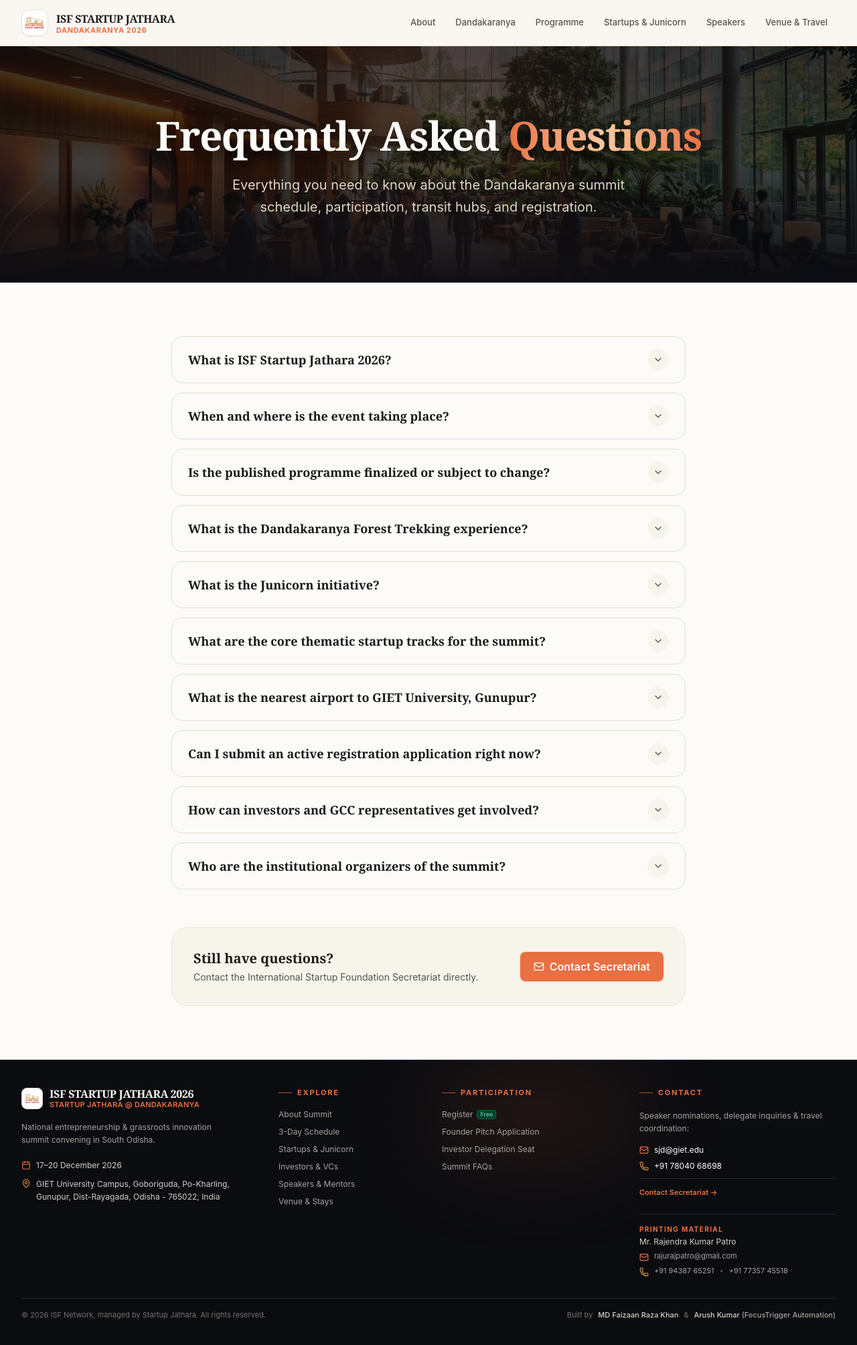
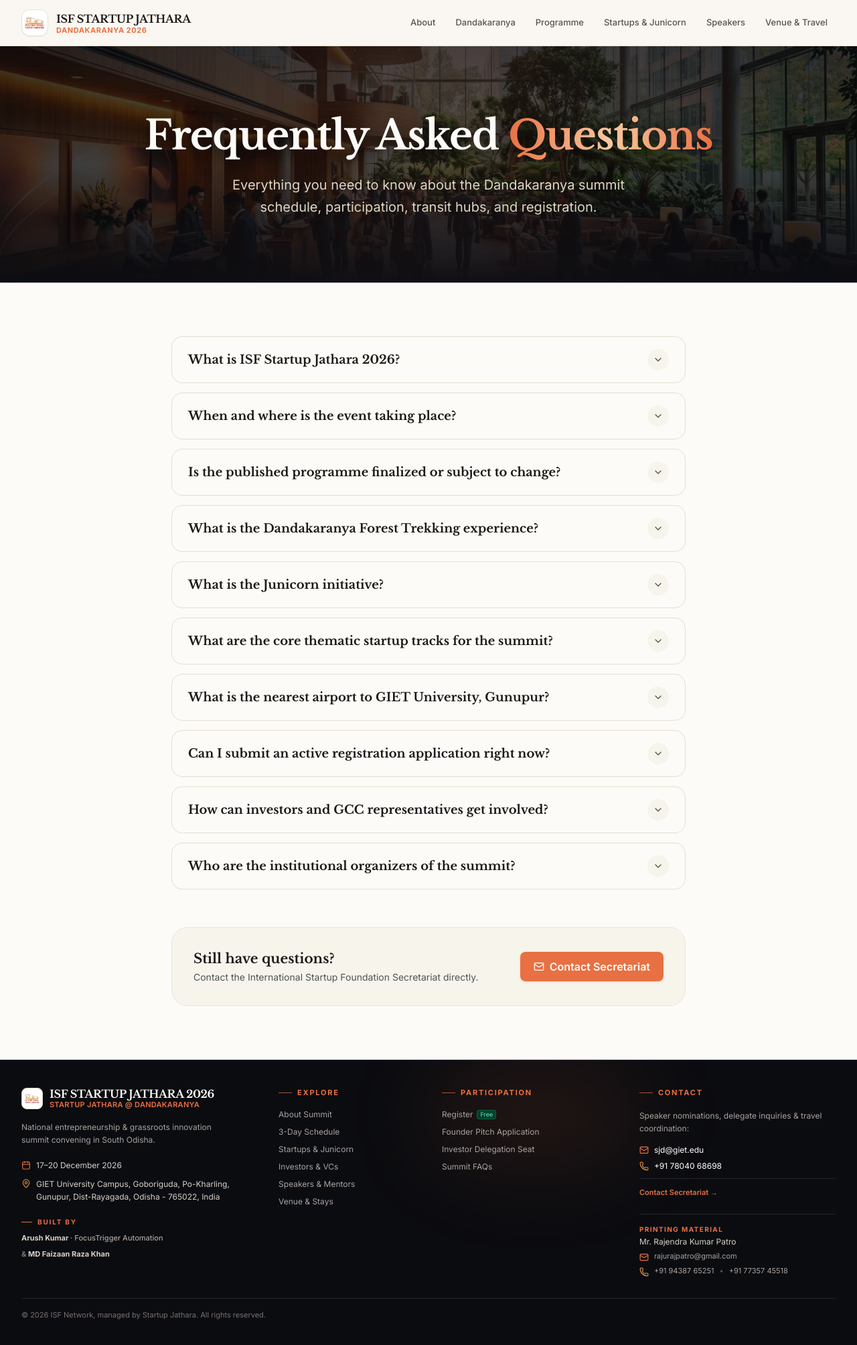
Before and after one commit to comapny230-code/ISF-Main-Port, a Next.js app: page /faq in a window 1280 px wide. Shown: the top 2008 px of the page at 67% size. Built offline with nearby package versions, Linux system fonts and the light colour scheme; no server answers.

Commit message:
Refine footer credits and typography

```diff
--- a/src/app/globals.css
+++ b/src/app/globals.css
@@ -2,10 +2,10 @@
 
 @layer theme {
   :root {
-    --font-serif: "Libre Baskerville", "Baskerville", "Playfair Display", Georgia, serif;
-    --font-sans: Inter, system-ui, -apple-system, BlinkMacSystemFont, "Segoe UI", Roboto, sans-serif;
-    --font-heading: var(--font-serif);
-    --font-body: var(--font-sans);
+    --font-serif: var(--font-serif), "Libre Baskerville", "Baskerville", "Playfair Display", Georgia, serif;
+    --font-sans: var(--font-sans), Inter, system-ui, -apple-system, BlinkMacSystemFont, "Segoe UI", Roboto, sans-serif;
+    --font-heading: var(--font-serif), "Libre Baskerville", "Baskerville", "Playfair Display", Georgia, serif;
+    --font-body: var(--font-sans), Inter, system-ui, sans-serif;
 
     --breakpoint-xs: 480px;
 
--- a/src/app/layout.tsx
+++ b/src/app/layout.tsx
@@ -1,7 +1,23 @@
 import type { Metadata } from "next";
+import { Inter, Libre_Baskerville } from "next/font/google";
 import "./globals.css";
 import { PublicHeaderWrapper, PublicFooterWrapper } from "@/components/layout/ConditionalPublicLayout";
 import { SmoothScroll } from "@/components/common/SmoothScroll";
+
+const inter = Inter({
+  subsets: ["latin"],
+  variable: "--font-sans",
+  display: "swap",
+  weight: ["300", "400", "500", "600", "700", "800"],
+});
+
+const libreBaskerville = Libre_Baskerville({
+  subsets: ["latin"],
+  variable: "--font-serif",
+  display: "swap",
+  weight: ["400", "700"],
+  style: ["normal", "italic"],
+});
 
 const siteUrl = process.env.NEXT_PUBLIC_SITE_URL || "https://isf-startup-jathara-2026.vercel.app";
 
@@ -60,7 +76,7 @@ export default function RootLayout({
   return (
     <html
       lang="en"
-      className="h-full antialiased"
+      className={`${inter.variable} ${libreBaskerville.variable} h-full antialiased`}
     >
       <body className="min-h-full flex flex-col bg-[#fcfbf8] text-[#161e1b] selection:bg-[#c25e38]/20 selection:text-[#a74e2d]">
         {/* Global Butter-Smooth Scrolling Engine (Lenis) */}
--- a/src/components/home/AboutJatharaSection.tsx
+++ b/src/components/home/AboutJatharaSection.tsx
@@ -65,7 +65,8 @@ export function AboutJatharaSection() {
               </div>
 
               <h2 className="font-serif font-black text-[2.1rem] sm:text-[2.6rem] lg:text-[2.9rem] text-[#1c1917] tracking-tight leading-[1.07]">
-                A Gathering{" "}
+                A Gathering
+                <br />
                 <span className="relative inline-block">
                   Unlike Any Other
                   {/* Hand-drawn underline accent */}
--- a/src/components/home/ISFFounderSection.tsx
+++ b/src/components/home/ISFFounderSection.tsx
@@ -45,7 +45,7 @@ export function ISFFounderSection() {
             <div className="relative aspect-[4/5] sm:aspect-[4/5] lg:aspect-[4/5] overflow-hidden rounded-3xl border-4 border-white bg-white shadow-[0_20px_50px_rgba(43,37,28,0.18)]">
               <Image
                 src="/images/leadership/dr-ja-chowdary.webp"
-                alt="Shri J.A. Chowdary — Founder & Chairman, International Startup Foundation"
+                alt="Dr. J.A. Chowdary — Founder & Chairman, International Startup Foundation"
                 fill
                 sizes="(max-width: 640px) 240px, (max-width: 1023px) 260px, 360px"
                 className="object-cover object-center"
@@ -71,7 +71,7 @@ export function ISFFounderSection() {
             </div>
 
             <h2 className="font-serif font-black text-3xl sm:text-4xl text-[#1c1917] tracking-tight leading-[1.1]">
-              Shri J.A. Chowdary
+              Dr. J.A. Chowdary
             </h2>
             <p className="mt-1 text-sm font-semibold text-[#7a5c28]">
               Founder & Chairman — International Startup Foundation (ISF)
@@ -79,7 +79,7 @@ export function ISFFounderSection() {
 
             <p className="mt-5 text-sm sm:text-[15px] leading-[1.8] text-[#4a4540] max-w-xl">
               Widely recognized as a prime architect of Cyberabad and HITEC City,
-              Shri J.A. Chowdary has spent over three decades building India&apos;s technology
+              Dr. J.A. Chowdary has spent over three decades building India&apos;s technology
               ecosystem. Through ISF, he is now leading the movement to connect grassroots
               innovators across Bharat with global mentorship and venture capital.
             </p>
--- a/src/components/layout/SiteFooter.tsx
+++ b/src/components/layout/SiteFooter.tsx
@@ -68,6 +68,33 @@ export function SiteFooter() {
                     className="hover:text-[#e87042] transition-colors leading-relaxed"
                   >
                     GIET University Campus, Goboriguda, Po-Kharling, Gunupur, Dist-Rayagada, Odisha - 765022, India
+                  </a>
+                </div>
+              </div>
+
+              <div className="mt-2 pt-1">
+                <div className="flex items-center gap-2">
+                  <span className="h-px w-4 bg-[#e87042]" aria-hidden="true" />
+                  <p className="text-[10px] font-bold uppercase tracking-[0.18em] text-[#e87042]">
+                    Built by
+                  </p>
+                </div>
+                <div className="mt-2 space-y-1.5 text-[11px] font-bold leading-relaxed text-[#d6d0c7]">
+                  <a
+                    href="https://focus-trigger-automation-website.vercel.app"
+                    target="_blank"
+                    rel="noopener noreferrer"
+                    className="block transition-colors hover:text-[#e87042] focus-visible:outline-none focus-visible:ring-2 focus-visible:ring-[#e87042] focus-visible:ring-offset-2 focus-visible:ring-offset-[#0b0c10]"
+                  >
+                    Arush Kumar <span className="font-medium text-[#a8a29e]">· FocusTrigger Automation</span>
+                  </a>
+                  <a
+                    href="https://mdfaizaanrazakhan.netlify.app"
+                    target="_blank"
+                    rel="noopener noreferrer"
+                    className="block transition-colors hover:text-[#e87042] focus-visible:outline-none focus-visible:ring-2 focus-visible:ring-[#e87042] focus-visible:ring-offset-2 focus-visible:ring-offset-[#0b0c10]"
+                  >
+                    <span className="text-[#78716c]">&amp;</span>{" "}MD Faizaan Raza Khan
                   </a>
                 </div>
               </div>
@@ -213,31 +240,11 @@ export function SiteFooter() {
           </div>
 
           {/* Compact Copyright & Legal Bar */}
-          <div className="mt-8 flex flex-col gap-3 border-t border-[#232733] pt-4 text-[11px] text-[#78716c] sm:flex-row sm:items-center sm:justify-between">
+          <div className="mt-8 border-t border-[#232733] pt-4 text-[11px] text-[#78716c]">
             <p>
               © <CopyrightYear /> ISF Network, managed by Startup Jathara. All rights reserved.
             </p>
 
-            <div className="flex flex-wrap items-center gap-x-2 gap-y-1 text-[#78716c] sm:order-2">
-              <span>Built by</span>
-              <a
-                href="https://mdfaizaanrazakhan.netlify.app"
-                target="_blank"
-                rel="noopener noreferrer"
-                className="font-medium text-[#d6d0c7] transition-colors hover:text-[#e87042] focus-visible:outline-none focus-visible:ring-2 focus-visible:ring-[#e87042] focus-visible:ring-offset-2 focus-visible:ring-offset-[#0b0c10]"
-              >
-                MD Faizaan Raza Khan
-              </a>
-              <span aria-hidden="true">&amp;</span>
-              <a
-                href="https://focus-trigger-automation-website.vercel.app"
-                target="_blank"
-                rel="noopener noreferrer"
-                className="font-medium text-[#d6d0c7] transition-colors hover:text-[#e87042] focus-visible:outline-none focus-visible:ring-2 focus-visible:ring-[#e87042] focus-visible:ring-offset-2 focus-visible:ring-offset-[#0b0c10]"
-              >
-                Arush Kumar <span className="text-[#a8a29e]">(FocusTrigger Automation)</span>
-              </a>
-            </div>
           </div>
         </Container>
       </div>
--- a/src/data/eventData.ts
+++ b/src/data/eventData.ts
@@ -231,7 +231,7 @@ export const PROGRAMME_DAYS: ProgrammeDay[] = [
           { time: "09:30 - 09:35", title: "Inviting the Guests to the Dias" },
           { time: "09:35 - 09:40", title: "Lighting of the Lamp and Saraswati Vandana, National Song" },
           { time: "09:40 - 09:50", title: "Welcoming Address by NVJ Rao, Registrar, GIET University" },
-          { time: "09:50 - 10:00", title: "Welcoming Address by Shri J. A. Chowdary, Founder & Chairman, International Startup Foundation" },
+          { time: "09:50 - 10:00", title: "Welcoming Address by Dr. J. A. Chowdary, Founder & Chairman, International Startup Foundation" },
           { time: "10:00 - 10:10", title: "Address by Chandra Dhwaj Panda, Vice-President, GIET University" },
           { time: "10:10 - 10:20", title: "Address by Guest of Honor 1" },
           { time: "10:20 - 10:30", title: "Address by Guest of Honor 2" },
@@ -406,7 +406,7 @@ export const PROGRAMME_DAYS: ProgrammeDay[] = [
         track: "Policy & Ecosystem",
         sessionType: "roundtable",
         location: "Admin Conference Hall, GIET University",
-        description: "Strategic synthesis session formulating policy frameworks, venture capital access pathways, and sustainable incubation models for rural India, chaired by Shri J. A. Chowdary.",
+        description: "Strategic synthesis session formulating policy frameworks, venture capital access pathways, and sustainable incubation models for rural India, chaired by Dr. J. A. Chowdary.",
         isTentative: true,
       },
       {
```
